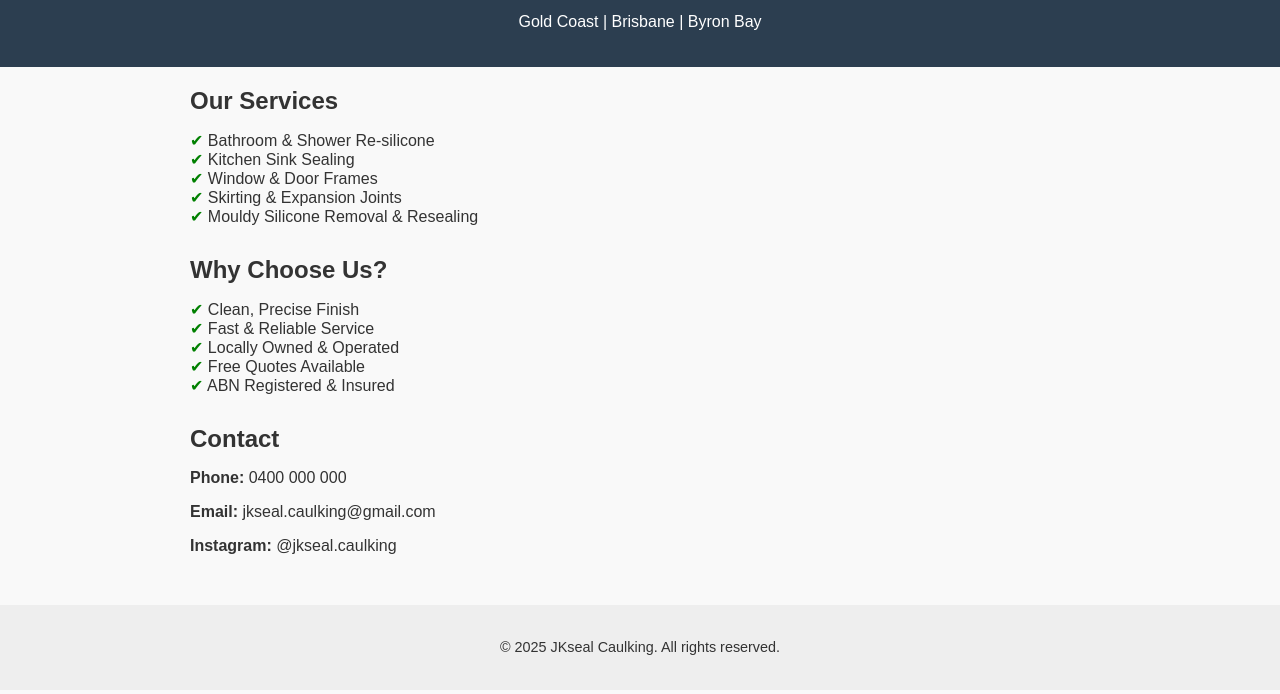
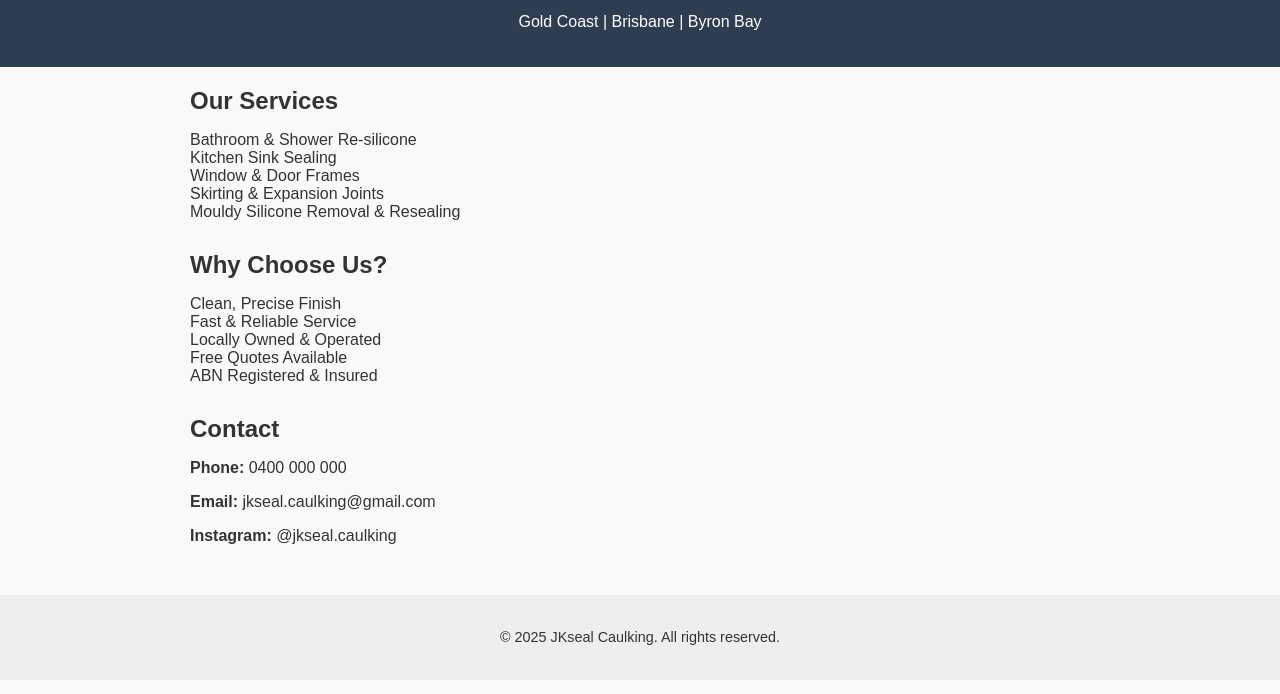
Before and after one commit to sjw5144/jksealcaulking, a plain HTML site: page index.html in a window 1280 px wide. Shown: the part 94-788 px from the top of the page. Drawn offline with Linux system fonts and the light colour scheme.

Commit message:
Add files via upload

```diff
--- a/index.html
+++ b/index.html
@@ -33,7 +33,7 @@
       padding: 0;
     }
     ul li::before {
-      content: "✔ ";
+      content: \"✔ \";
       color: green;
     }
     footer {
```
